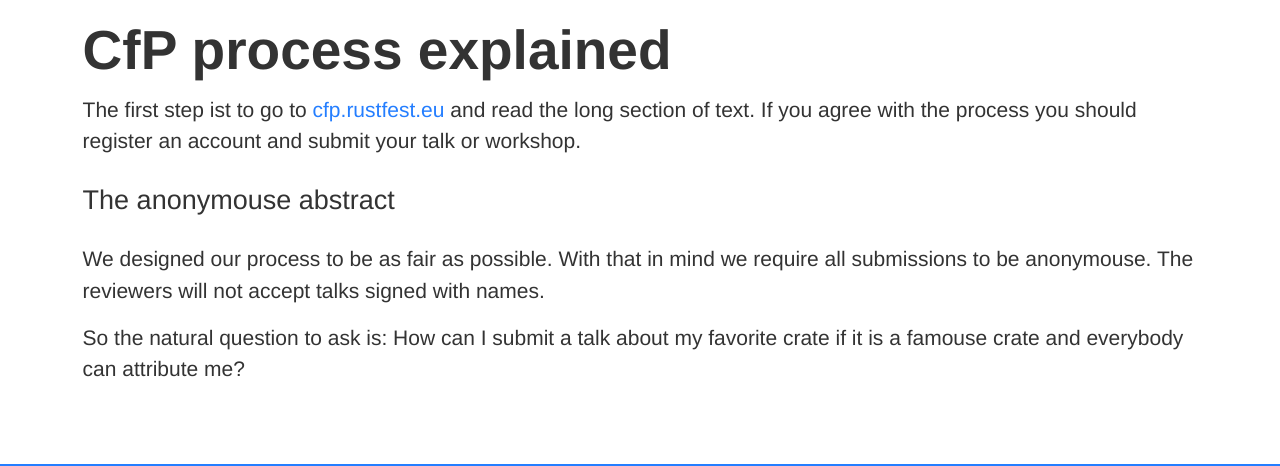
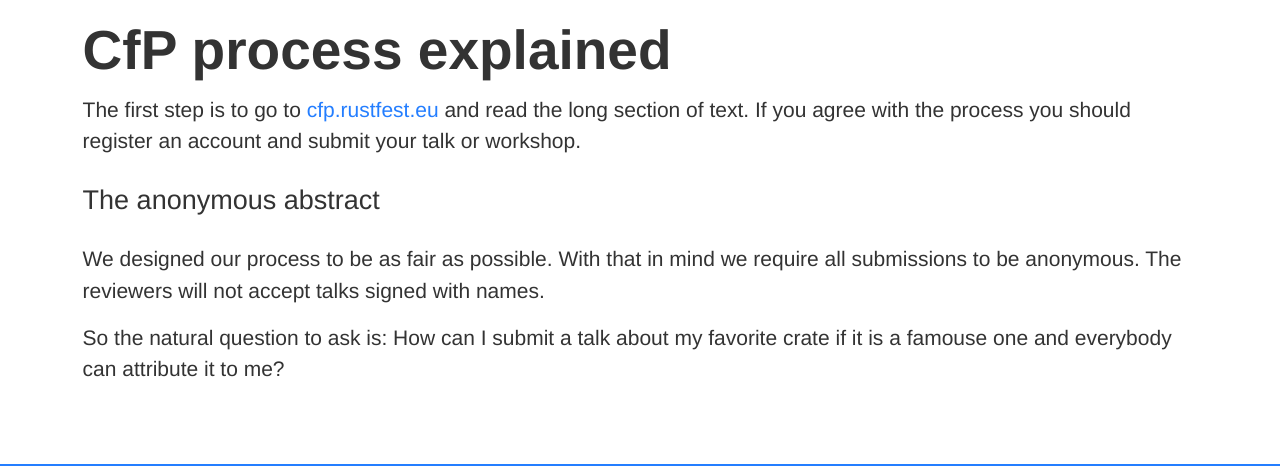
Before and after one commit to RustFestEU/blog.rustfest.eu, a Jekyll site: the page built from _posts/2018-03-02-this-week-in-rustfest-1-anonymouse-abstract-first-batch-locals.md, in a window 1280 px wide. Shown: the part 687-1153 px from the top of the page. Built offline with Jekyll 4.4.1, drawn with Linux system fonts in a browser that asks for light colours.

Commit message:
Fix some typos

```diff
--- a/_posts/2018-03-02-this-week-in-rustfest-1-anonymouse-abstract-first-batch-locals.md
+++ b/_posts/2018-03-02-this-week-in-rustfest-1-anonymouse-abstract-first-batch-locals.md
@@ -20,13 +20,13 @@ We proudly announce the first batch of regular tickets.
 
 # CfP process explained
 
-The first step ist to go to [cfp.rustfest.eu](https://cfp.rustfest.eu/events/rustfest-paris) and read the long section of text.
+The first step is to go to [cfp.rustfest.eu](https://cfp.rustfest.eu/events/rustfest-paris) and read the long section of text.
 If you agree with the process you should register an account and submit your talk or workshop.
 
-## The anonymouse abstract
+## The anonymous abstract
 
 We designed our process to be as fair as possible.
-With that in mind we require all submissions to be anonymouse.
+With that in mind we require all submissions to be anonymous.
 The reviewers will not accept talks signed with names.
 
-So the natural question to ask is: How can I submit a talk about my favorite crate if it is a famouse crate and everybody can attribute me?
+So the natural question to ask is: How can I submit a talk about my favorite crate if it is a famouse one and everybody can attribute it to me?
```
